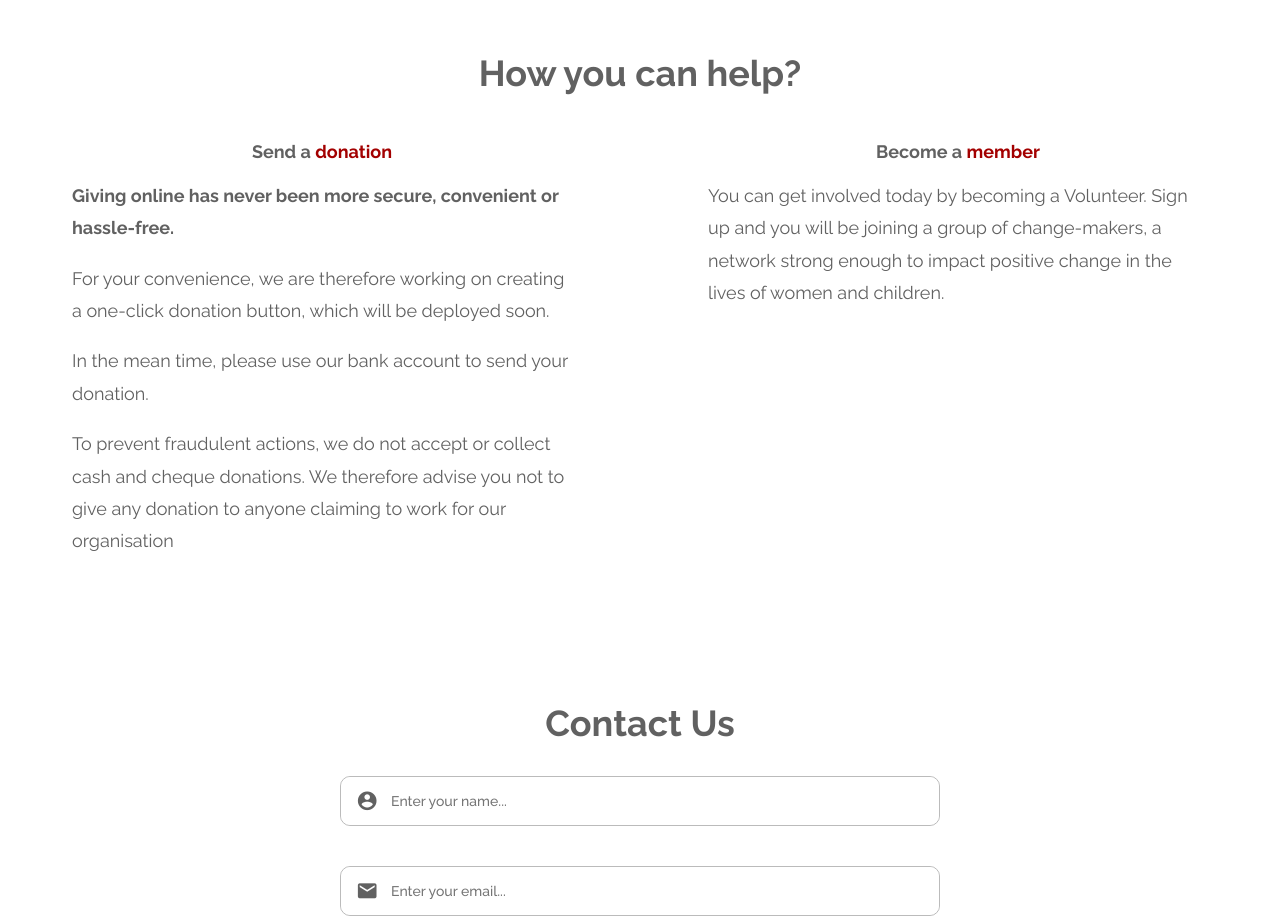
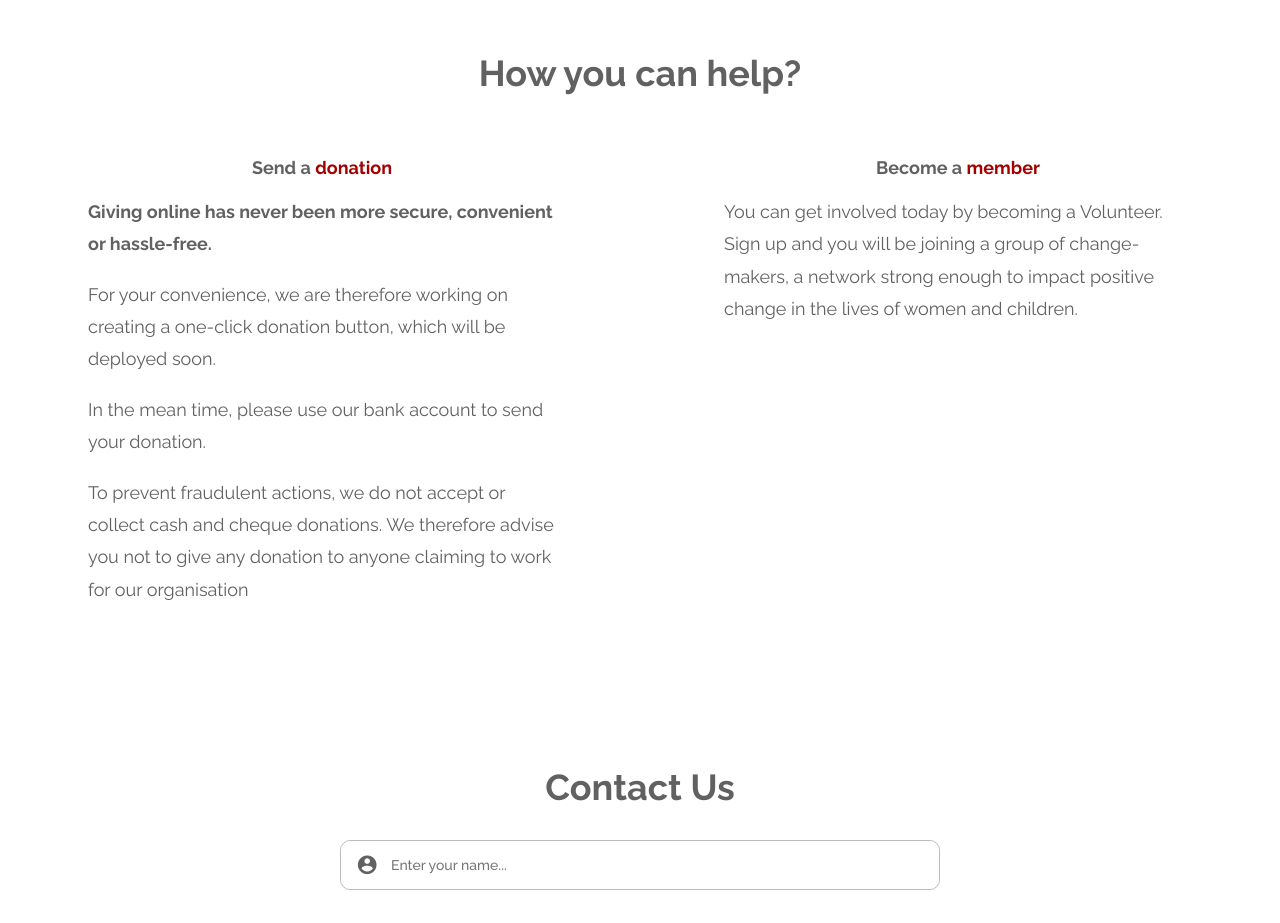
Before and after one commit to Spha88/thusang, a React (Create React App) app: page / in a window 1280 px wide. Shown: the part 2320-3243 px from the top of the page. Built offline with nearby package versions, Linux system fonts and the light colour scheme.

Commit message:
Add padding to HowToHelp component's paragraph

```diff
--- a/src/components/HowToHelp/HowToHelp.module.scss
+++ b/src/components/HowToHelp/HowToHelp.module.scss
@@ -19,6 +19,7 @@
             max-width: 500px;
             width: 100%;
             text-align: left;
+            padding: 1rem;
             h2 {
                 font-weight: bold;
                 font-size: 18px;
@@ -31,6 +32,9 @@
                 font-size: 18px;
                 line-height: 180%;
             }
+            @include media($bp-tablet) {
+                padding: 0;
+            }
         }
     }
 }
```
